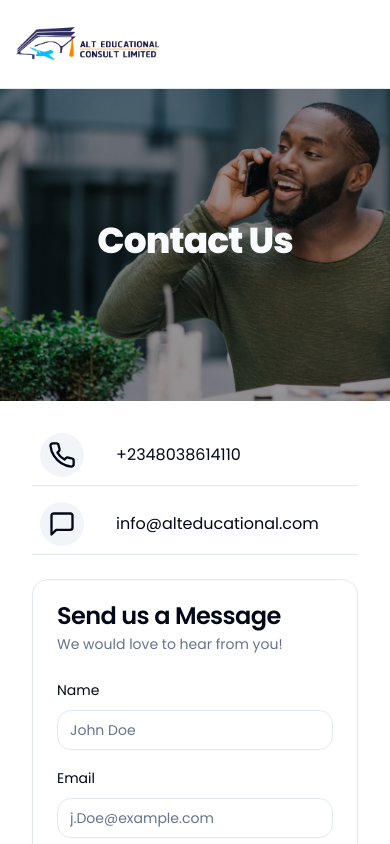
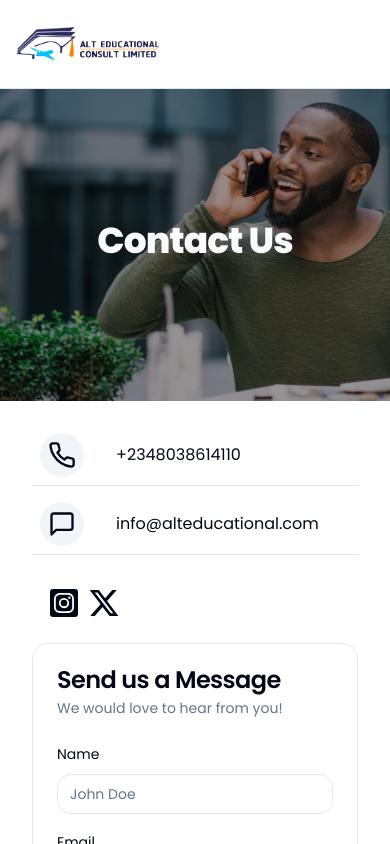
Before and after one commit to IzarchTech/alt-educational-consult-limited, a Next.js app: page /contact_us in a window 390 px wide. Built offline with nearby package versions, Linux system fonts and the light colour scheme.

Commit message:
Feat: Footer redesign

```diff
--- a/app/contact_us/page.tsx
+++ b/app/contact_us/page.tsx
@@ -12,6 +12,9 @@ import {
 import { MessageSquare, Phone } from "lucide-react";
 import ContactUsForm from "./_components/contact-us-form";
 import { Metadata } from "next";
+import Link from "next/link";
+import { FaInstagramSquare } from "react-icons/fa";
+import { FaXTwitter } from "react-icons/fa6";
 
 export const metadata: Metadata = {
   title: "Contact Us - Alt Educational Consult Limited",
@@ -59,6 +62,20 @@ function ContactUsPage() {
               />
             </Stack>
           </div>
+          <Stack variant="horizontal" className="gap-2 pt-6 pl-4">
+            <Link
+              href="https://www.instagram.com/alt.educationalconsult/profilecard/?igsh=MXQzZjExZ2p3cjdtcA=="
+              target="_blank"
+            >
+              <FaInstagramSquare className="size-8" />
+            </Link>
+            <Link
+              href="https://x.com/consultalt?s=21&t=2izlpzyqJ3lVrY118ViSNQ"
+              target="_blank"
+            >
+              <FaXTwitter className="size-8" />
+            </Link>
+          </Stack>
         </Stack>
 
         <div className="flex justify-center">
--- a/components/ui/footer.tsx
+++ b/components/ui/footer.tsx
@@ -1,30 +1,20 @@
 "use client";
 
-import React from "react";
+import { FaInstagramSquare } from "react-icons/fa";
+import { FaXTwitter } from "react-icons/fa6";
+import Link from "next/link";
 import Stack from "./stack";
 import { links } from "./navbar";
-import Link from "next/link";
 import { cn } from "@/lib/utils";
-import Image from "next/image";
 import { Input } from "./input";
 import { Button } from "./button";
-
-const OUR_SERVICES = [
-  "Graduate & Undergraduate Admissions",
-  "Funding & Scholarships Advice",
-  "Personal Statement Review",
-  "Visa Application & Support",
-  "Accommodation Support",
-  "Foreign Currency Payment Support",
-  "Post Arrival Support",
-  "General Consultancy",
-];
+import { OUR_SERVICES } from "@/lib/constants";
 
 function Footer() {
   return (
     <footer className="w-full border-t flex flex-col">
       <div className="w-full items-center justify-center bg-slate-800 text-slate-100 px-4 py-12">
-        <div className="md:container grid md:grid-cols-[repeat(2,auto)] lg:grid-cols-[65ch_auto_auto_auto] gap-6">
+        <div className="grid md:grid-cols-[repeat(2,auto)] lg:grid-cols-[65ch_auto_auto_auto] gap-6">
           <p className="text-sm w-full">
             At ALT Educational Consult, we specialize in helping students like
             you realize their dreams of studying abroad. With our years of
@@ -81,25 +71,13 @@ function Footer() {
                 href="https://www.instagram.com/alt.educationalconsult/profilecard/?igsh=MXQzZjExZ2p3cjdtcA=="
                 target="_blank"
               >
-                <Image
-                  src="/assets/instagram.svg"
-                  alt="instagram logo"
-                  width={32}
-                  height={32}
-                  className="hover:scale-105 duration-500 ease-linear transition-all cursor-pointer"
-                />
+                <FaInstagramSquare className="size-8" />
               </Link>
               <Link
                 href="https://x.com/consultalt?s=21&t=2izlpzyqJ3lVrY118ViSNQ"
                 target="_blank"
               >
-                <Image
-                  src="/assets/x.svg"
-                  alt="x logo"
-                  width={32}
-                  height={32}
-                  className="hover:scale-105 duration-500 ease-linear transition-all cursor-pointer bg-slate-50"
-                />
+                <FaXTwitter className="size-8" />
               </Link>
             </Stack>
 
--- /dev/null
+++ b/lib/constants.ts
@@ -0,0 +1,10 @@
+export const OUR_SERVICES = [
+  "Graduate & Undergraduate Admissions",
+  "Funding & Scholarships Advice",
+  "Personal Statement Review",
+  "Visa Application & Support",
+  "Accommodation Support",
+  "Foreign Currency Payment Support",
+  "Post Arrival Support",
+  "General Consultancy",
+];
--- a/package.json
+++ b/package.json
@@ -24,6 +24,7 @@
     "react-countup": "^6.5.3",
     "react-dom": "^18",
     "react-hook-form": "^7.51.5",
+    "react-icons": "^5.4.0",
     "tailwind-merge": "^2.3.0",
     "tailwindcss-animate": "^1.0.7",
     "zod": "^3.23.8"
```
Also changed, not shown: 1 other file (tests, documents, lock files or other folders).
